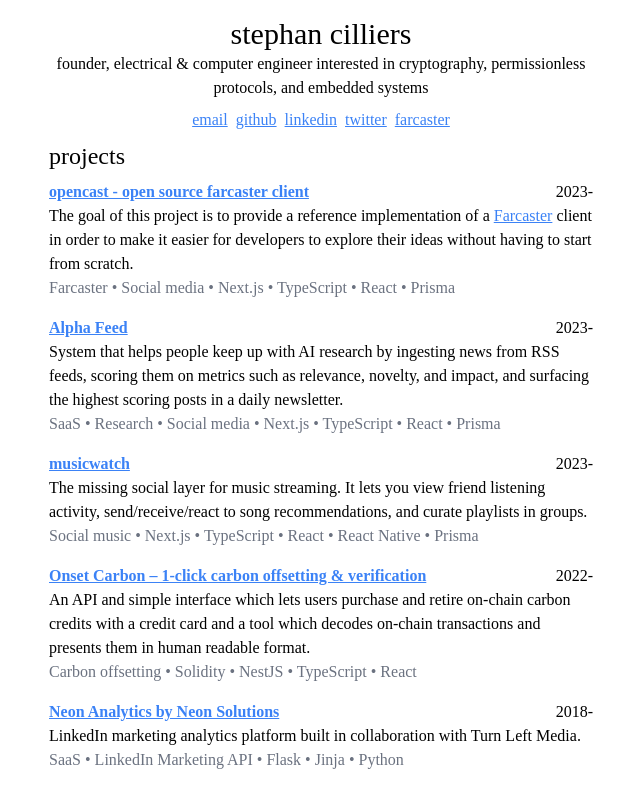
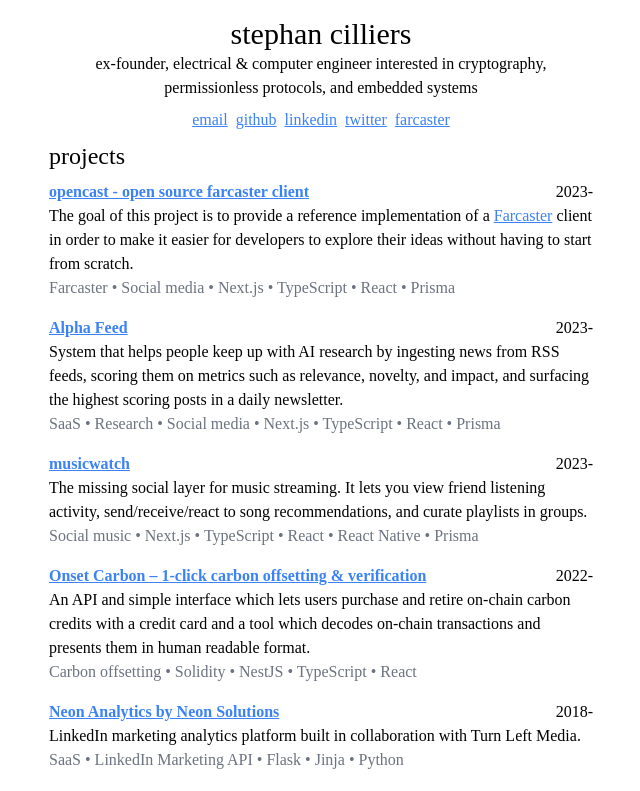
Before and after one commit to stephancill/portfolio-next, a Next.js app: page / in a window 1280 px wide. Shown: the top 791 px of the page, without its empty margins (319-959 px from the left). Built offline with nearby package versions, Linux system fonts and the light colour scheme.

Commit message:
update description and farcaster url

```diff
--- a/pages/index.tsx
+++ b/pages/index.tsx
@@ -22,7 +22,7 @@ const Home: NextPage = () => {
         <h1 className="flex justify-center text-3xl">stephan cilliers</h1>
 
         <div className="flex justify-center text-center">
-          founder, electrical & computer engineer interested in cryptography, permissionless protocols, and embedded
+          ex-founder, electrical & computer engineer interested in cryptography, permissionless protocols, and embedded
           systems
         </div>
 
@@ -59,7 +59,7 @@ const Home: NextPage = () => {
           </a>
           <a
             className={aclass}
-            href="https://fcast.me/stephancill"
+            href="https://warpcast.com/stephancill"
             title="@stephancill"
             target="_blank"
             rel="noopener noreferrer"
```
